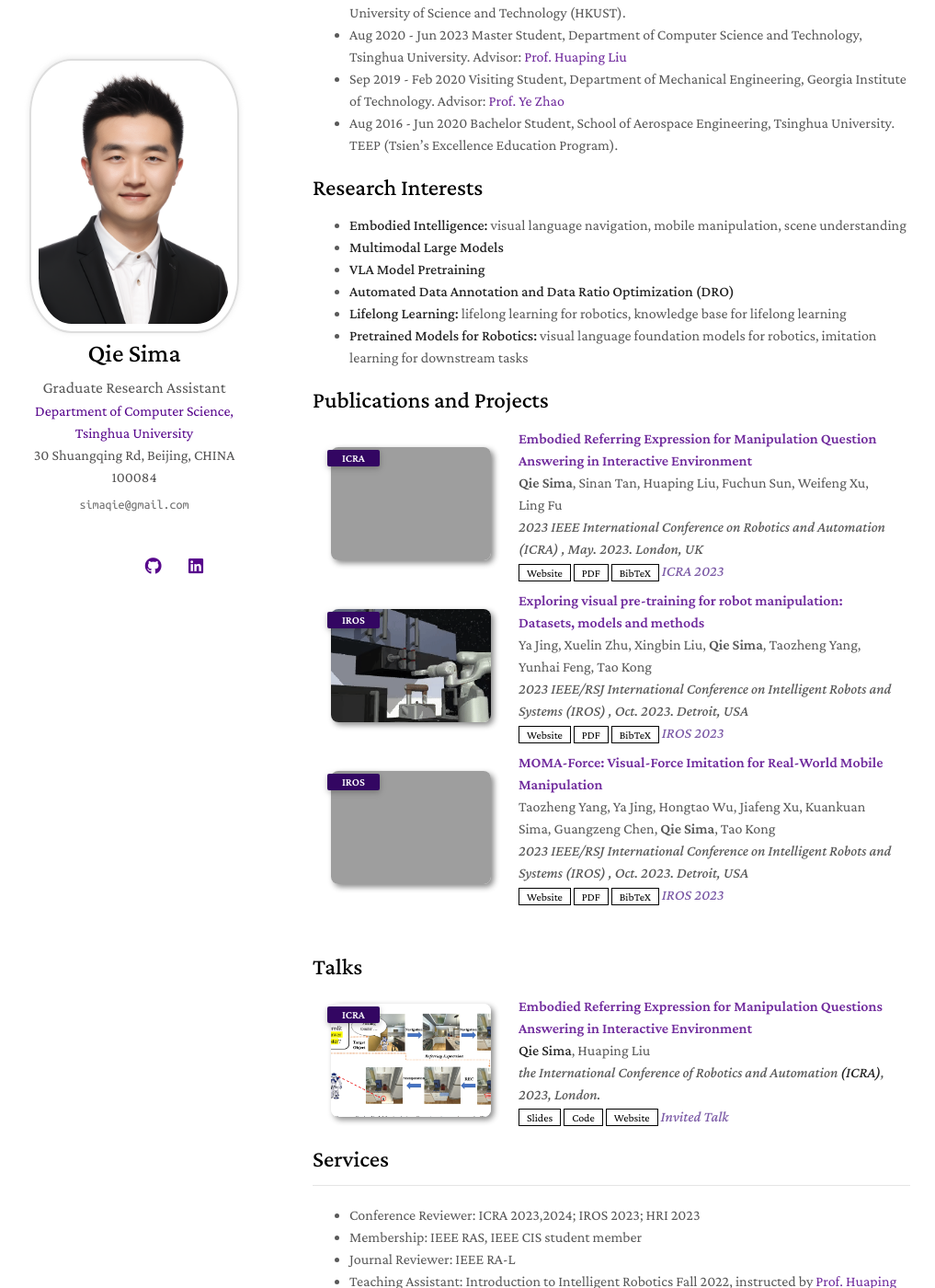
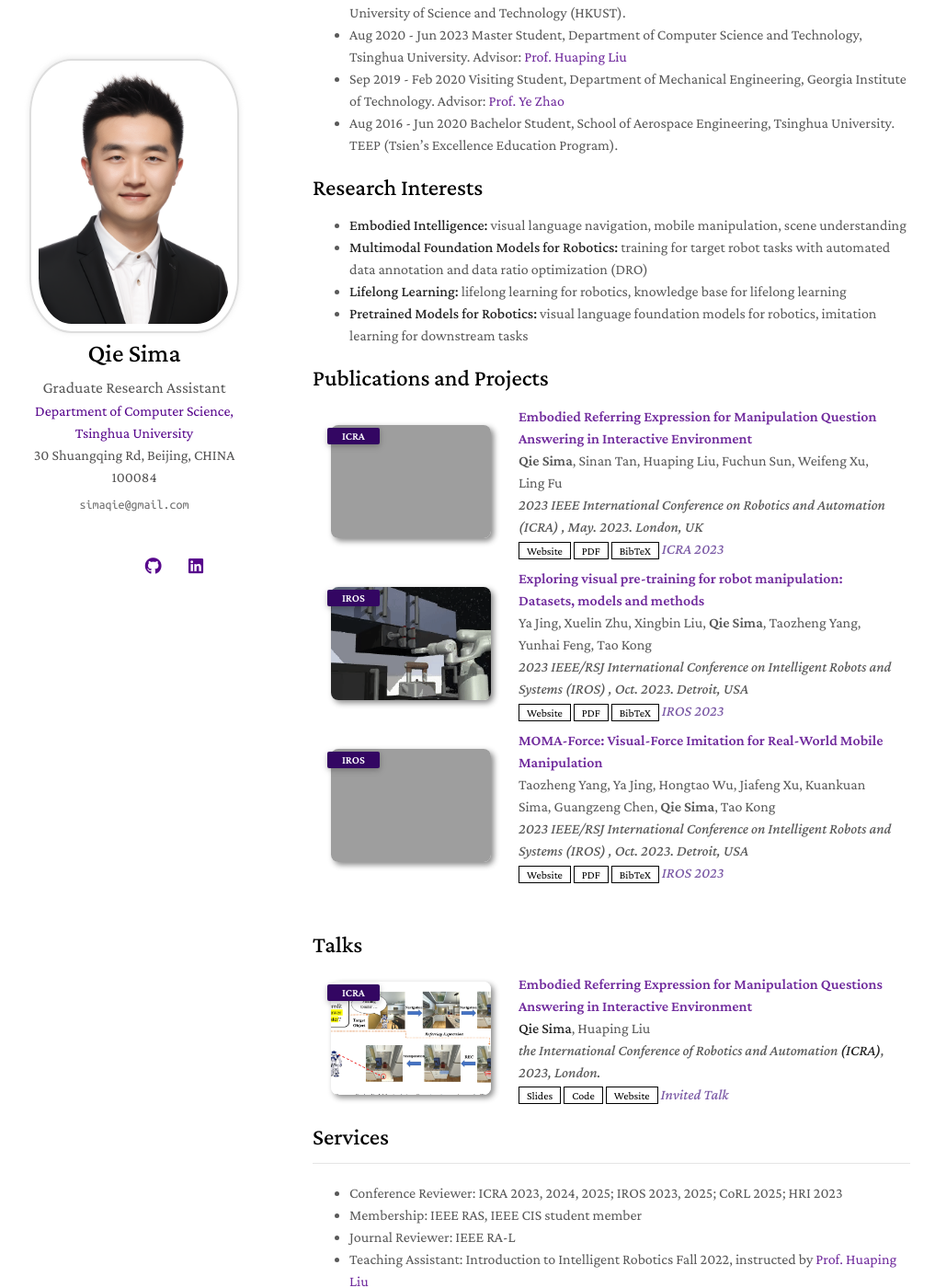
Before and after one commit to SimaQie/simaqie.github.io, a Jekyll site: the page built from index.md, in a window 1280 px wide and 1400 px high, scrolled down 728 px. Shown: the whole window at 92% size, without its empty margins (130-1147 px from the left). Built offline with Jekyll 4.4.1, drawn with Linux system fonts in a browser that asks for light colours; nearby versions of some CDN libraries; a style sheet for code colours, icons or effects is not loaded; our own code applies the rules of GitHub Pages for plain Markdown files; grey boxes are pictures that could not be loaded.

```diff
--- a/_config.yml
+++ b/_config.yml
@@ -26,7 +26,7 @@ canonical: https://simaqie.github.io/
 # If you don't need one of them, you may delete the corresponding line.
 google_scholar: https://scholar.google.com/citations?user=SswIhvMAAAAJ&hl=zh-CN
 cv_link: assets/files/QieSima_CV.pdf
-github_link: https://github.com/QieSima
+github_link: https://github.com/SimaQie
 linkedin:  https://www.linkedin.com/in/qie-s-64251b170
 # twitter:
 
--- a/_includes/services.md
+++ b/_includes/services.md
@@ -1,6 +1,6 @@
 ## Services
 ------
-- Conference Reviewer: ICRA 2023,2024; IROS 2023; HRI 2023
+- Conference Reviewer: ICRA 2023, 2024, 2025; IROS 2023, 2025; CoRL 2025; HRI 2023
 - Membership: IEEE RAS, IEEE CIS student member
 - Journal Reviewer: IEEE RA-L
 - Teaching Assistant: Introduction to Intelligent Robotics Fall 2022, instructed by [Prof. Huaping Liu](https://sites.google.com/site/thuliuhuaping/home)
--- a/index.md
+++ b/index.md
@@ -29,9 +29,7 @@ I am currently seeking industry or postdoctoral positions in model pretraining a
 ## Research Interests
 
 - **Embodied Intelligence:** visual language navigation, mobile manipulation, scene understanding
-- **Multimodal Large Models**
-- **VLA Model Pretraining**
-- **Automated Data Annotation and Data Ratio Optimization (DRO)**
+- **Multimodal Foundation Models for Robotics:** training for target robot tasks with automated data annotation and data ratio optimization (DRO)
 - **Lifelong Learning:** lifelong learning for robotics, knowledge base for lifelong learning
 - **Pretrained Models for Robotics:** visual language foundation models for robotics, imitation learning for downstream tasks
 
```
